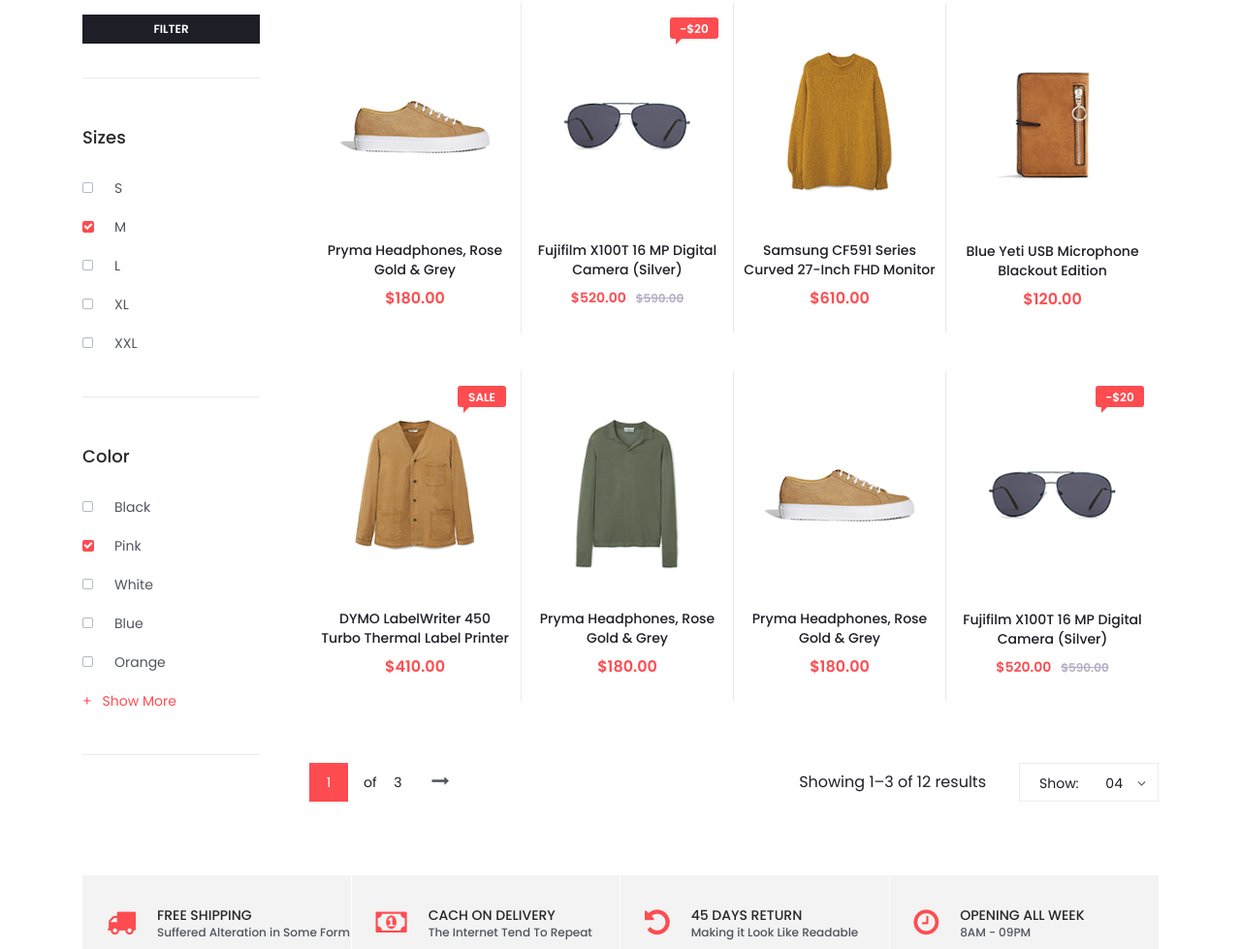
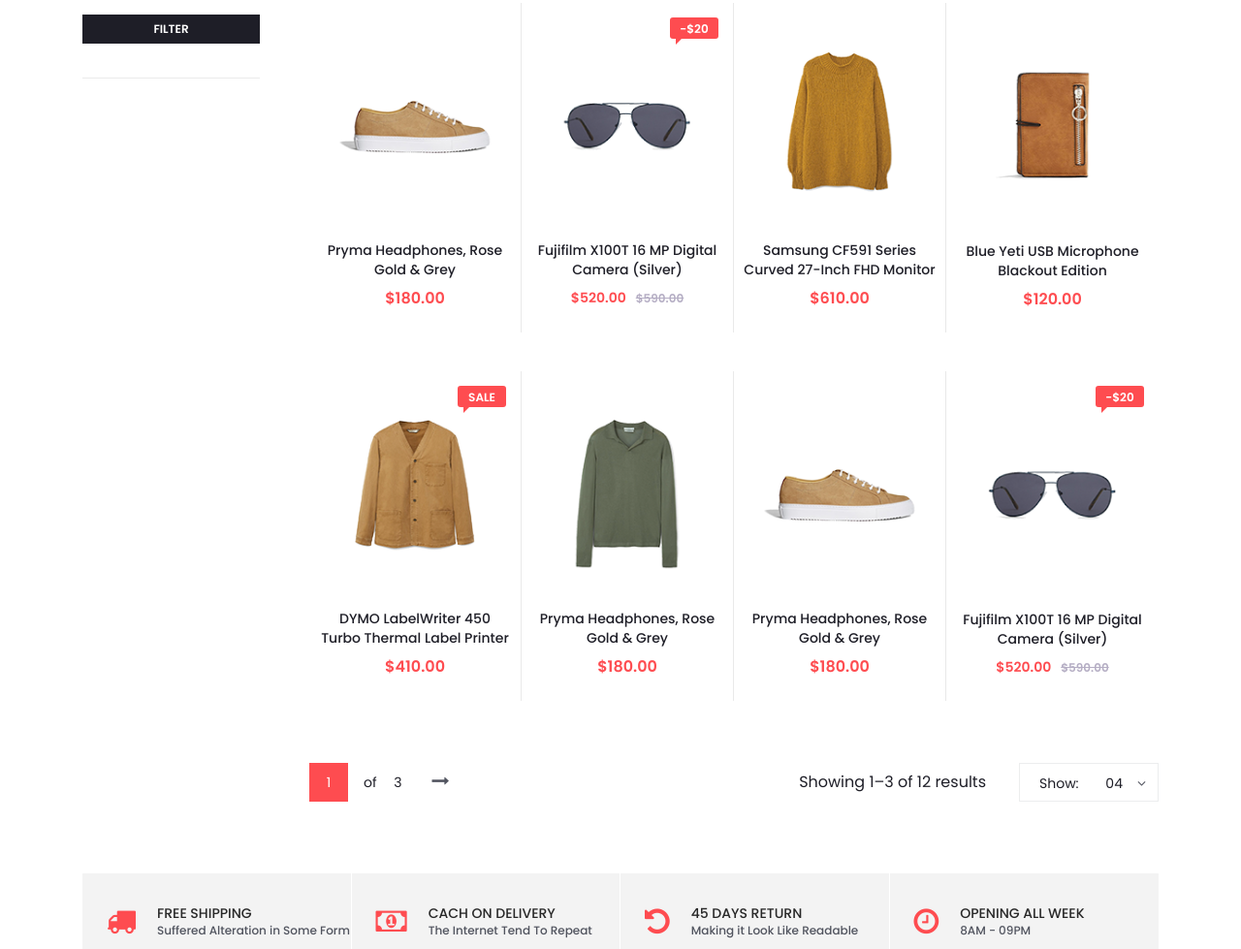
Before and after one commit to minh-hung-github/nordic-static-demo, a plain HTML site: page categories.html in a window 1280 px wide. Shown: the part 742-1721 px from the top of the page at 97% size. Drawn offline with Linux system fonts and the light colour scheme.

Commit message:
remove feature not implemented

```diff
--- a/categories.html
+++ b/categories.html
@@ -196,43 +196,6 @@
 						</p>
 						<div id="slider-range"></div>
 						<div class="filter_button"><span>filter</span></div>
-					</div>
-
-					<!-- Sizes -->
-					<div class="sidebar_section">
-						<div class="sidebar_title">
-							<h5>Sizes</h5>
-						</div>
-						<ul class="checkboxes">
-							<li><i class="fa fa-square-o" aria-hidden="true"></i><span>S</span></li>
-							<li class="active"><i class="fa fa-square" aria-hidden="true"></i><span>M</span></li>
-							<li><i class="fa fa-square-o" aria-hidden="true"></i><span>L</span></li>
-							<li><i class="fa fa-square-o" aria-hidden="true"></i><span>XL</span></li>
-							<li><i class="fa fa-square-o" aria-hidden="true"></i><span>XXL</span></li>
-						</ul>
-					</div>
-
-					<!-- Color -->
-					<div class="sidebar_section">
-						<div class="sidebar_title">
-							<h5>Color</h5>
-						</div>
-						<ul class="checkboxes">
-							<li><i class="fa fa-square-o" aria-hidden="true"></i><span>Black</span></li>
-							<li class="active"><i class="fa fa-square" aria-hidden="true"></i><span>Pink</span></li>
-							<li><i class="fa fa-square-o" aria-hidden="true"></i><span>White</span></li>
-							<li><i class="fa fa-square-o" aria-hidden="true"></i><span>Blue</span></li>
-							<li><i class="fa fa-square-o" aria-hidden="true"></i><span>Orange</span></li>
-							<li><i class="fa fa-square-o" aria-hidden="true"></i><span>White</span></li>
-							<li><i class="fa fa-square-o" aria-hidden="true"></i><span>Blue</span></li>
-							<li><i class="fa fa-square-o" aria-hidden="true"></i><span>Orange</span></li>
-							<li><i class="fa fa-square-o" aria-hidden="true"></i><span>White</span></li>
-							<li><i class="fa fa-square-o" aria-hidden="true"></i><span>Blue</span></li>
-							<li><i class="fa fa-square-o" aria-hidden="true"></i><span>Orange</span></li>
-						</ul>
-						<div class="show_more">
-							<span><span>+</span>Show More</span>
-						</div>
 					</div>
 
 				</div>
```
